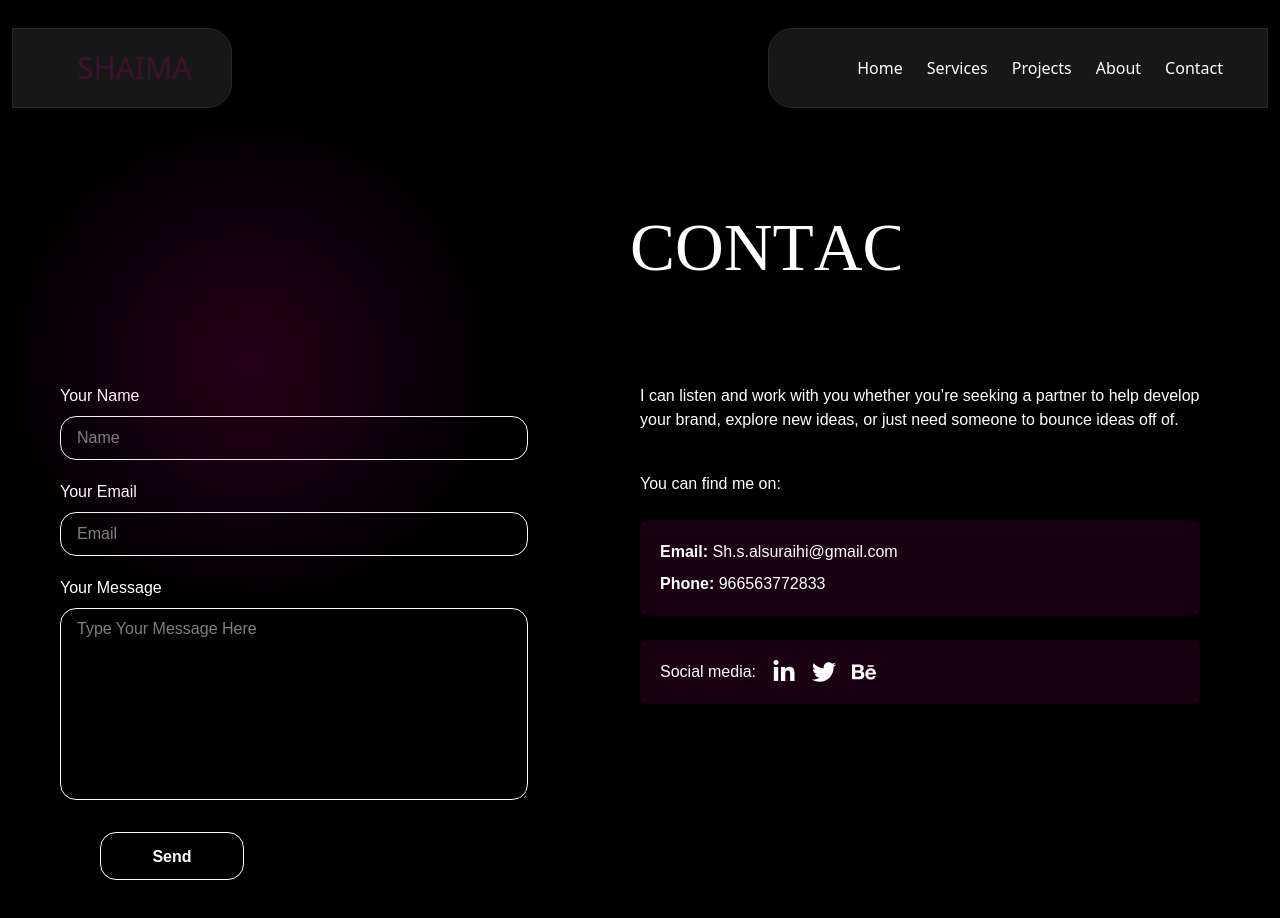
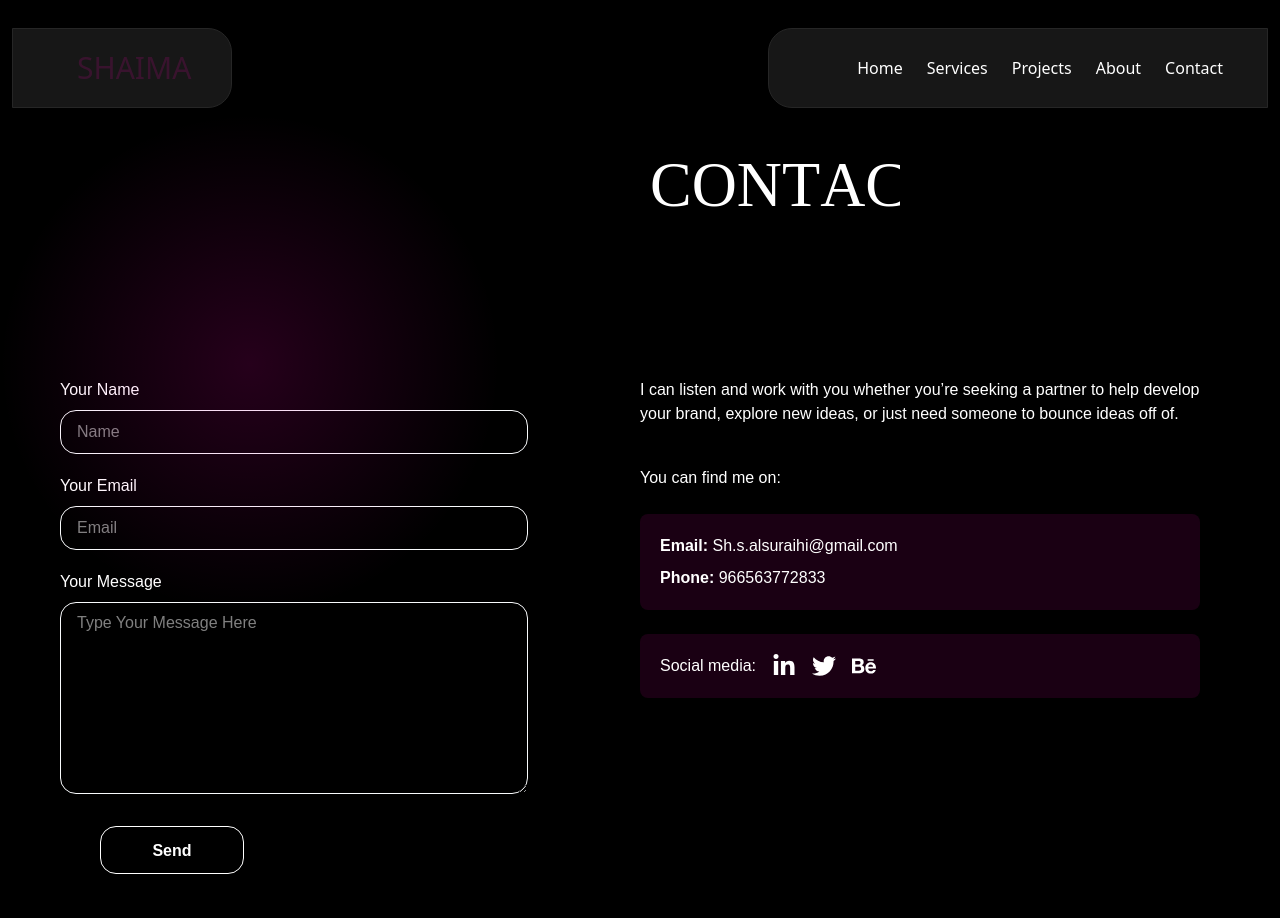
Before and after one commit to shim079/mysite, a Next.js app: page /mysite/Contact in a window 1280 px wide. Shown: the top 918 px of the page. Built offline with nearby package versions, Linux system fonts and the light colour scheme; a web font is replaced by a local one.

Commit message:
Refactor Contact page layout and styling

```diff
--- a/app/Contact/page.js
+++ b/app/Contact/page.js
@@ -89,7 +89,7 @@ const Page = () => {
       </div>
 
       {/* Contact Title */}
-      <div style={{ position: 'relative', height: '270px', width: '900px', paddingLeft: '630px', paddingTop: '100px' }}>
+      <div className="relative md:h-[200px] md:w-[900px] md:pl-[650px] h-[100px] w-[350px] pt-[40px] pl-[130px] mb-16">
         <TextPressure
           text="Contact "
           flex={true}
```
